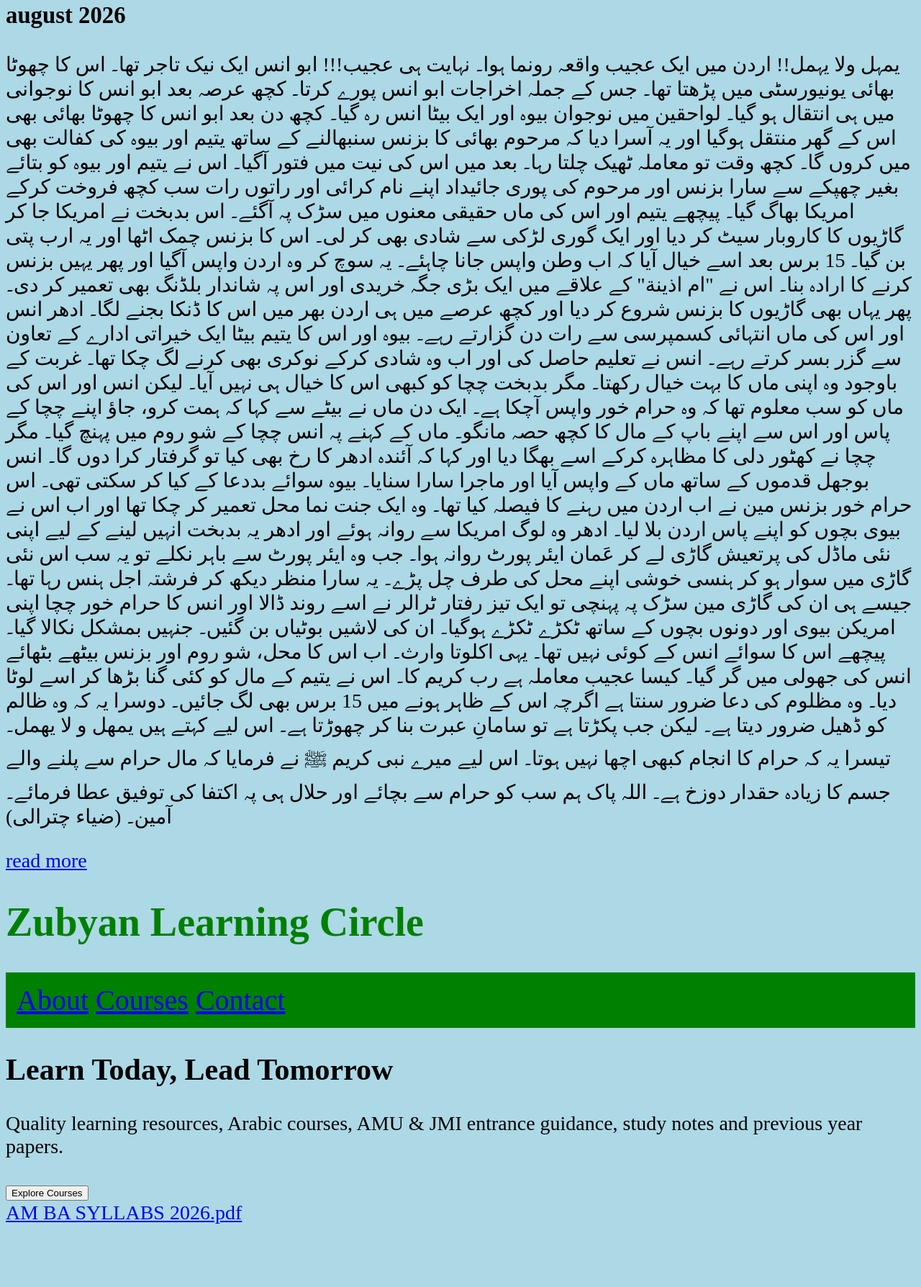
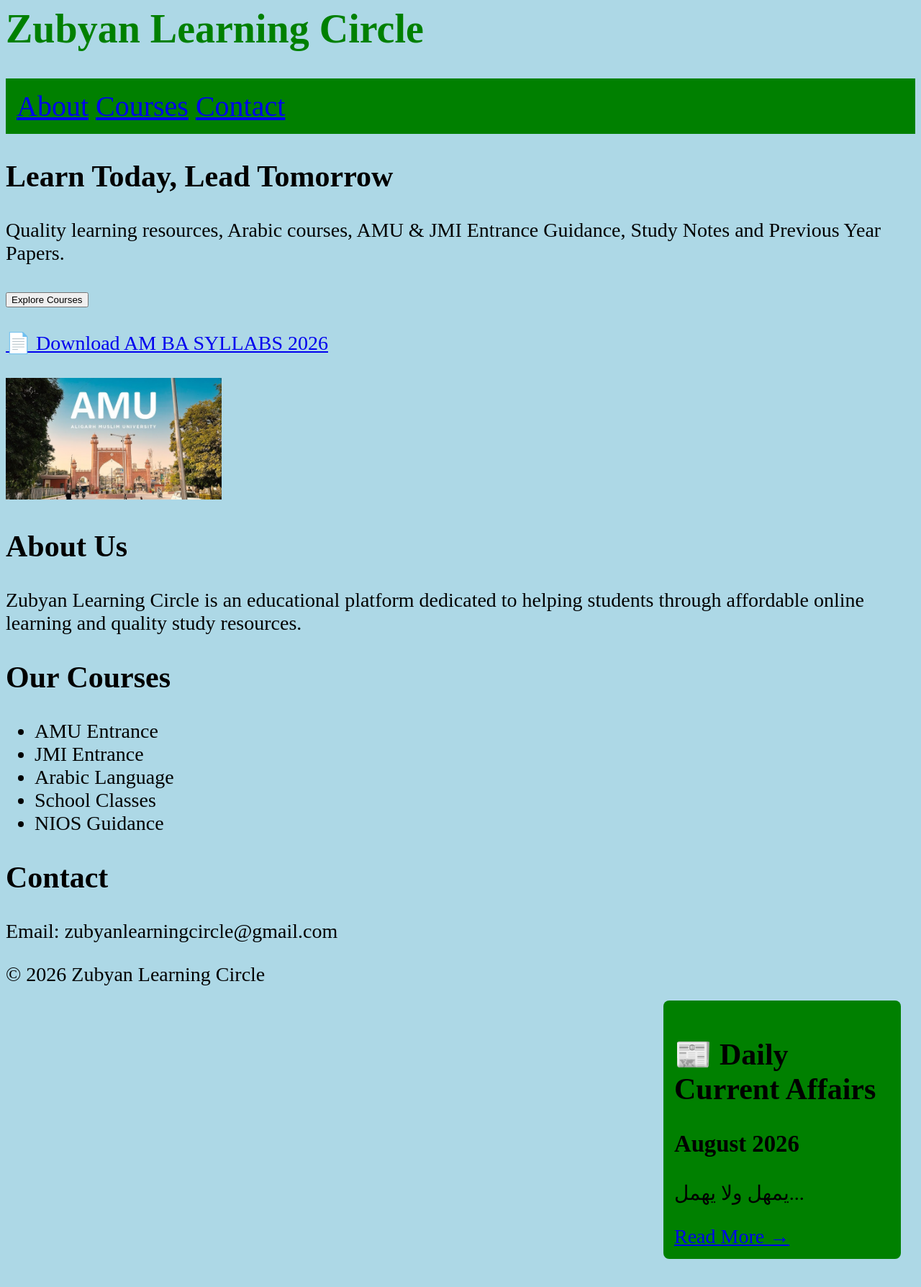
Before and after one commit to Zubyanlearningcircle/zubyanlearningcircle, a plain HTML site: page index.html in a window 1280 px wide. Shown: the part 30-1818 px from the top of the page at 72% size. Drawn offline with Linux system fonts and the light colour scheme.

Commit message:
Refactor index.html structure and content

```diff
--- a/index.html
+++ b/index.html
@@ -1,43 +1,124 @@
 <!DOCTYPE html>
-<html><head><meta charset="UTF-8"><meta name="viewport" content="width=device-width,initial-scale=1">
+<html lang="en">
+<head>
+<meta charset="UTF-8">
+<meta name="viewport" content="width=device-width, initial-scale=1.0">
 <title>Zubyan Learning Circle</title>
-<link rel="stylesheet" href="style.css"></head>
+
+<link rel="stylesheet" href="style.css">
+</head>
+
 <body>
-  <div
-    class="academic current affairs">
-    <h3>august 2026</h3>
-    <p>یمہل ولا یہمل!!
-اردن میں ایک عجیب واقعہ رونما ہوا۔ نہایت ہی عجیب!!!
-ابو انس ایک نیک تاجر تھا۔ اس کا چھوٹا بھائی یونیورسٹی میں پڑھتا تھا۔ جس کے جملہ اخراجات ابو انس پورے کرتا۔ کچھ عرصہ بعد ابو انس کا نوجوانی میں ہی انتقال ہو گیا۔ لواحقین میں نوجوان بیوہ اور ایک بیٹا انس رہ گیا۔
-کچھ دن بعد ابو انس کا چھوٹا بھائی بھی اس کے گھر منتقل ہوگیا اور یہ آسرا دیا کہ مرحوم بھائی کا بزنس سنبھالنے کے ساتھ یتیم اور بیوہ کی کفالت بھی میں کروں گا۔ کچھ وقت تو معاملہ ٹھیک چلتا رہا۔ بعد میں اس کی نیت میں فتور آگیا۔ اس نے یتیم اور بیوہ کو بتائے بغیر چھپکے سے سارا بزنس اور مرحوم کی پوری جائیداد اپنے نام کرائی اور راتوں رات سب کچھ فروخت کرکے امریکا بھاگ گیا۔ پیچھے یتیم اور اس کی ماں حقیقی معنوں میں سڑک پہ آگئے۔
-اس بدبخت نے امریکا جا کر گاڑیوں کا کاروبار سیٹ کر دیا اور ایک گوری لڑکی سے شادی بھی کر لی۔ اس کا بزنس چمک اٹھا اور یہ ارب پتی بن گیا۔ 15 برس بعد اسے خیال آیا کہ اب وطن واپس جانا چاہئے۔ یہ سوچ کر وہ اردن واپس آگیا اور پھر یہیں بزنس کرنے کا ارادہ بنا۔ اس نے "ام اذینة" کے علاقے میں ایک بڑی جگہ خریدی اور اس پہ شاندار بلڈنگ بھی تعمیر کر دی۔ پھر یہاں بھی گاڑیوں کا بزنس شروع کر دیا اور کچھ عرصے میں ہی اردن بھر میں اس کا ڈنکا بجنے لگا۔
-ادھر انس اور اس کی ماں انتہائی کسمپرسی سے رات دن گزارتے رہے۔ بیوہ اور اس کا یتیم بیٹا ایک خیراتی ادارے کے تعاون سے گزر بسر کرتے رہے۔ انس نے تعلیم حاصل کی اور اب وہ شادی کرکے نوکری بھی کرنے لگ چکا تھا۔ غربت کے باوجود وہ اپنی ماں کا بہت خیال رکھتا۔ مگر بدبخت چچا کو کبھی اس کا خیال ہی نہیں آیا۔
-لیکن انس اور اس کی ماں کو سب معلوم تھا کہ وہ حرام خور واپس آچکا ہے۔ ایک دن ماں نے بیٹے سے کہا کہ ہمت کرو، جاؤ اپنے چچا کے پاس اور اس سے اپنے باپ کے مال کا کچھ حصہ مانگو۔ ماں کے کہنے پہ انس چچا کے شو روم میں پہنچ گیا۔ مگر چچا نے کھٹور دلی کا مظاہرہ کرکے اسے بھگا دیا اور کہا کہ آئندہ ادھر کا رخ بھی کیا تو گرفتار کرا دوں گا۔
-انس بوجھل قدموں کے ساتھ ماں کے واپس آیا اور ماجرا سارا سنایا۔ بیوہ سوائے بددعا کے کیا کر سکتی تھی۔
-اس حرام خور بزنس مین نے اب اردن میں رہنے کا فیصلہ کیا تھا۔ وہ ایک جنت نما محل تعمیر کر چکا تھا اور اب اس نے بیوی بچوں کو اپنے پاس اردن بلا لیا۔ ادھر وہ لوگ امریکا سے روانہ ہوئے اور ادھر یہ بدبخت انہیں لینے کے لیے اپنی نئی ماڈل کی پرتعیش گاڑی لے کر عَمان ایئر پورٹ روانہ ہوا۔ جب وہ ایئر پورٹ سے باہر نکلے تو یہ سب اس نئی گاڑی میں سوار ہو کر ہنسی خوشی اپنے محل کی طرف چل پڑے۔
-یہ سارا منظر دیکھ کر فرشتہ اجل ہنس رہا تھا۔ جیسے ہی ان کی گاڑی مین سڑک پہ پہنچی تو ایک تیز رفتار ٹرالر نے اسے روند ڈالا اور انس کا حرام خور چچا اپنی امریکن بیوی اور دونوں بچوں کے ساتھ ٹکڑے ٹکڑے ہوگیا۔ ان کی لاشیں بوٹیاں بن گئیں۔ جنہیں بمشکل نکالا گیا۔ پیچھے اس کا سوائے انس کے کوئی نہیں تھا۔ یہی اکلوتا وارث۔ اب اس کا محل، شو روم اور بزنس بیٹھے بٹھائے انس کی جھولی میں گر گیا۔
-کیسا عجیب معاملہ ہے رب کریم کا۔ اس نے یتیم کے مال کو کئی گنا بڑھا کر اسے لوٹا دیا۔ وہ مظلوم کی دعا ضرور سنتا ہے اگرچہ اس کے ظاہر ہونے میں 15 برس بھی لگ جائیں۔ دوسرا یہ کہ وہ ظالم کو ڈھیل ضرور دیتا ہے۔ لیکن جب پکڑتا ہے تو سامانِ عبرت بنا کر چھوڑتا ہے۔ اس لیے کہتے ہیں یمھل و لا یھمل۔ تیسرا یہ کہ حرام کا انجام کبھی اچھا نہیں ہوتا۔ اس لیے میرے نبی کریم ﷺ نے فرمایا کہ مال حرام سے پلنے والے جسم کا زیادہ حقدار دوزخ ہے۔
-اللہ پاک ہم سب کو حرام سے بچائے اور حلال ہی پہ اکتفا کی توفیق عطا فرمائے۔ آمین۔ (ضیاء چترالی)</p>
-    <a href="academic current affairs august 2026">read more</a><div></div>
-<header><h1>Zubyan Learning Circle</h1>
-<nav><a href="#about">About</a>                               <a href="#courses">Courses</a>                             <a href="#contact">Contact</a> </nav></header>
-<section class="hero"><h2>Learn Today, Lead Tomorrow</h2><p>Quality learning resources, Arabic courses, AMU & JMI entrance guidance, study notes and previous year papers.</p>
-<button onclick="location.href='#courses'">Explore Courses</button></section>
-  <a href=" AM BA SYLLABS 2026.pdf"
-    download>
-    AM BA SYLLABS 2026.pdf
-     </a>
-  <a href="AMU.jpg" download>
-    <br><br> <br><br> <br><br> <br><br>
-    <img src=" AMU.jpg" alt=" AMU image"
-      width="300">
-     </a>
+
+<div class="container">
+
+    <!-- LEFT SIDE -->
+    <div class="content">
+
+        <header>
+            <h1>Zubyan Learning Circle</h1>
+
+            <nav>
+                <a href="#about">About</a>
+                <a href="#courses">Courses</a>
+                <a href="#contact">Contact</a>
+            </nav>
+        </header>
+
+        <section class="hero">
+
+            <h2>Learn Today, Lead Tomorrow</h2>
+
+            <p>
+                Quality learning resources, Arabic courses,
+                AMU & JMI Entrance Guidance,
+                Study Notes and Previous Year Papers.
+            </p>
+
+            <button onclick="location.href='#courses'">
+                Explore Courses
+            </button>
+
+        </section>
+
+        <br>
+
+        <a href="AM BA SYLLABS 2026.pdf" download>
+            📄 Download AM BA SYLLABS 2026
+        </a>
+
+        <br><br>
+
+        <a href="AMU.jpg" download>
+            <img src="AMU.jpg" width="300">
+        </a>
+
+        <section id="about">
+            <h2>About Us</h2>
+
+            <p>
+                Zubyan Learning Circle is an educational platform
+                dedicated to helping students through affordable
+                online learning and quality study resources.
+            </p>
+
+        </section>
+
+        <section id="courses">
+
+            <h2>Our Courses</h2>
+
+            <ul>
+                <li>AMU Entrance</li>
+                <li>JMI Entrance</li>
+                <li>Arabic Language</li>
+                <li>School Classes</li>
+                <li>NIOS Guidance</li>
+            </ul>
+
+        </section>
+
+        <section id="contact">
+
+            <h2>Contact</h2>
+
+            <p>Email:
+            zubyanlearningcircle@gmail.com</p>
+
+        </section>
+
+        <footer>
+
+            © 2026 Zubyan Learning Circle
+
+        </footer>
+
+    </div>
 
 
+    <!-- RIGHT SIDEBAR -->
 
+    <aside class="sidebar">
 
-<section id="about"><h2>About Us</h2><p>Zubyan Learning Circle is an educational platform dedicated to helping students through affordable online learning and quality study resources.</p></section>
-<section id="courses"><h2>Our Courses</h2><ul><li>AMU Entrance</li><li>JMI Entrance</li><li>Arabic Language</li><li>School Classes</li><li>NIOS Guidance</li></ul></section>
-<section id="contact"><h2>Contact</h2><p>Email: zubyanlearningcircle@gmail.com</p></section>
-<footer>© 2026 Zubyan Learning Circle</footer>
-</body></html>
+        <h2>📰 Daily Current Affairs</h2>
+
+        <div class="blog-post">
+
+            <h3>August 2026</h3>
+
+            <p>
+                یمھل ولا یھمل...
+            </p>
+
+            <a href="academic-current-affairs-august-2026.html">
+                Read More →
+            </a>
+
+        </div>
+
+    </aside>
+
+</div>
+
+</body>
+</html>
```
